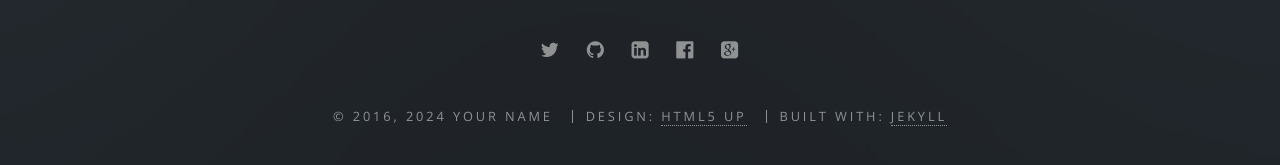
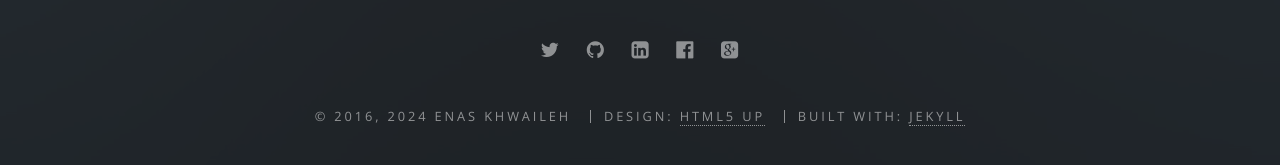
Before and after one commit to enas88/enas, a Jekyll site: the page built from nosaroses/index.html, in a window 1280 px wide and 900 px high, scrolled down 3484 px. Shown: the part 681-846 px from the top of the window. Built offline with Jekyll 4.4.1, drawn with Linux system fonts in a browser that asks for light colours.

Commit message:
Update _config.yml

```diff
--- a/nosaroses/_config.yml
+++ b/nosaroses/_config.yml
@@ -7,15 +7,15 @@
   Another fine responsive
   site template freebie
   crafted by [HTML5 UP](http://html5up.net)
-owner: Your Name # or company name
+owner: Enas khwaileh # or company name
 first_published: 2016 # if migrating another site, the year of your first publish
-email: your-email@domain.com
+email: e.t.k.khwaileh@uu.nl
 baseurl: "" # the subpath of your site, e.g. /blog
 url: "http://yourdomain.com" # the base hostname & protocol for your site
 social:
-  twitter: https://twitter.com/<username>
-  github: https://github.com/<username>
-  linkedin-square: https://linkedin.com/in/<username>
+  twitter: https://twitter.com/<enaso>
+  github: https://github.com/<enas88>
+  linkedin-square: https://linkedin.com/in/<w>naskhwaileh
   facebook-official: https://facebook.com/<username>
   google-plus-square: https://plus.google.com/u/0/+<username>
   #email: /contact/
```
